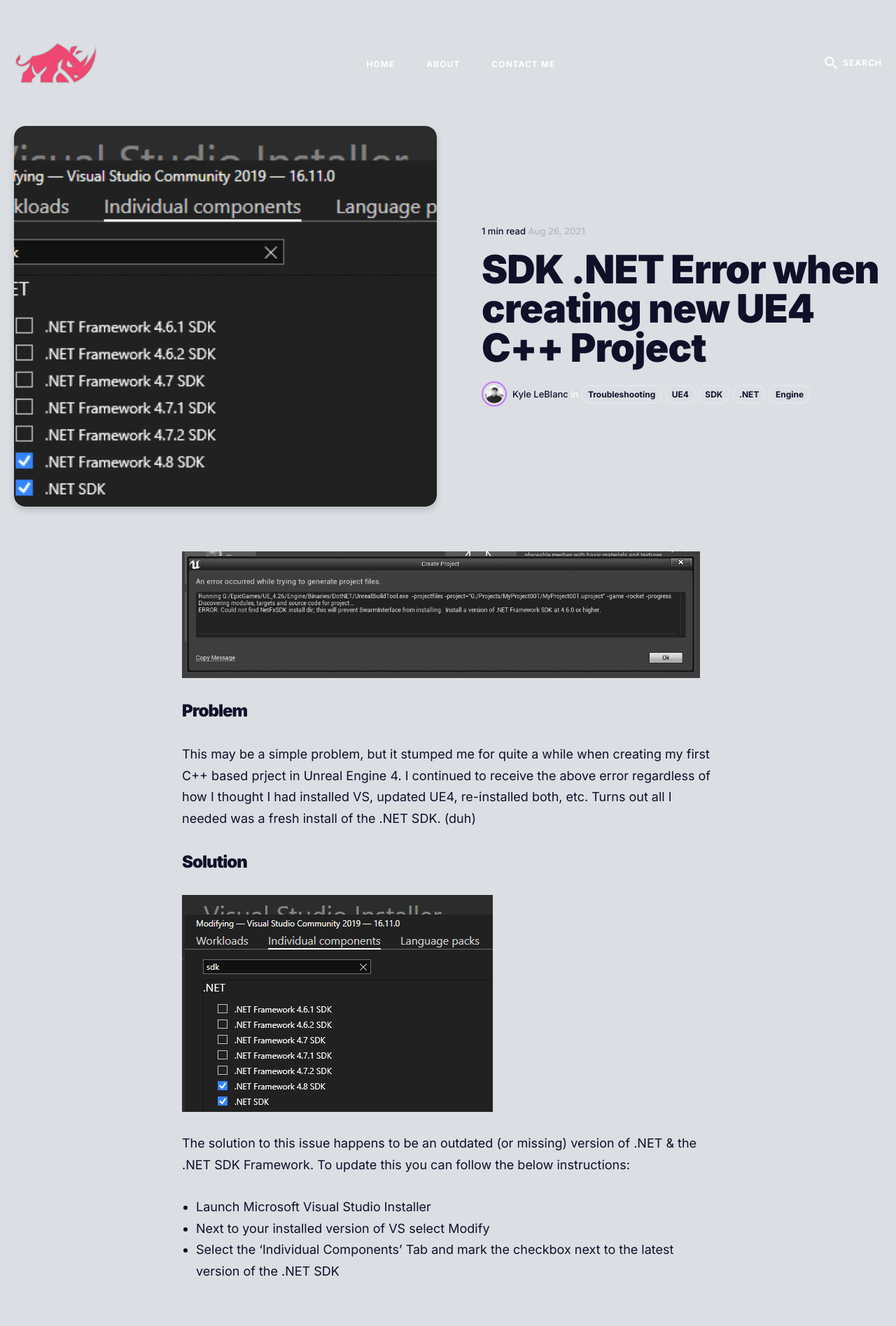
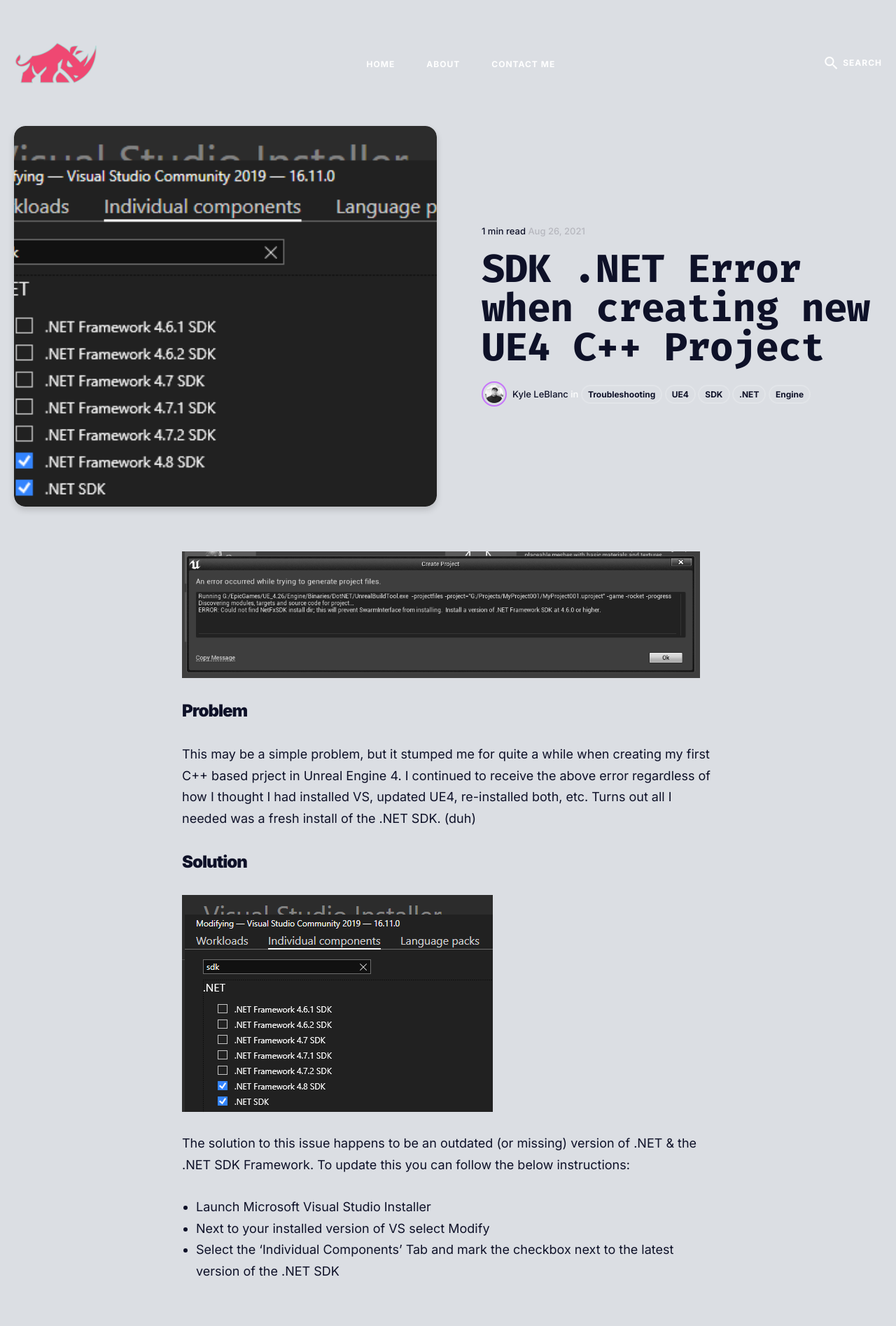
Before and after one commit to leblanck/pinkrhino, a Jekyll site: the page built from _posts/2021-08-26-sdk-net-ue4-error.markdown, in a window 1280 px wide. Shown: the top 1895 px of the page at 70% size. Built offline with Jekyll 4.4.1, drawn with Linux system fonts in a browser that asks for light colours; nearby versions of some CDN libraries.

Commit message:
Update _post.scss

```diff
--- a/_sass/4-layouts/_post.scss
+++ b/_sass/4-layouts/_post.scss
@@ -80,6 +80,7 @@
 .post__title {
   margin: 20px 0 20px;
   font-size: 56px;
+  font-family: $heading-font-family-mono;
   line-height: 1;
 
   @media only screen and (max-width: 1200px) {
```
